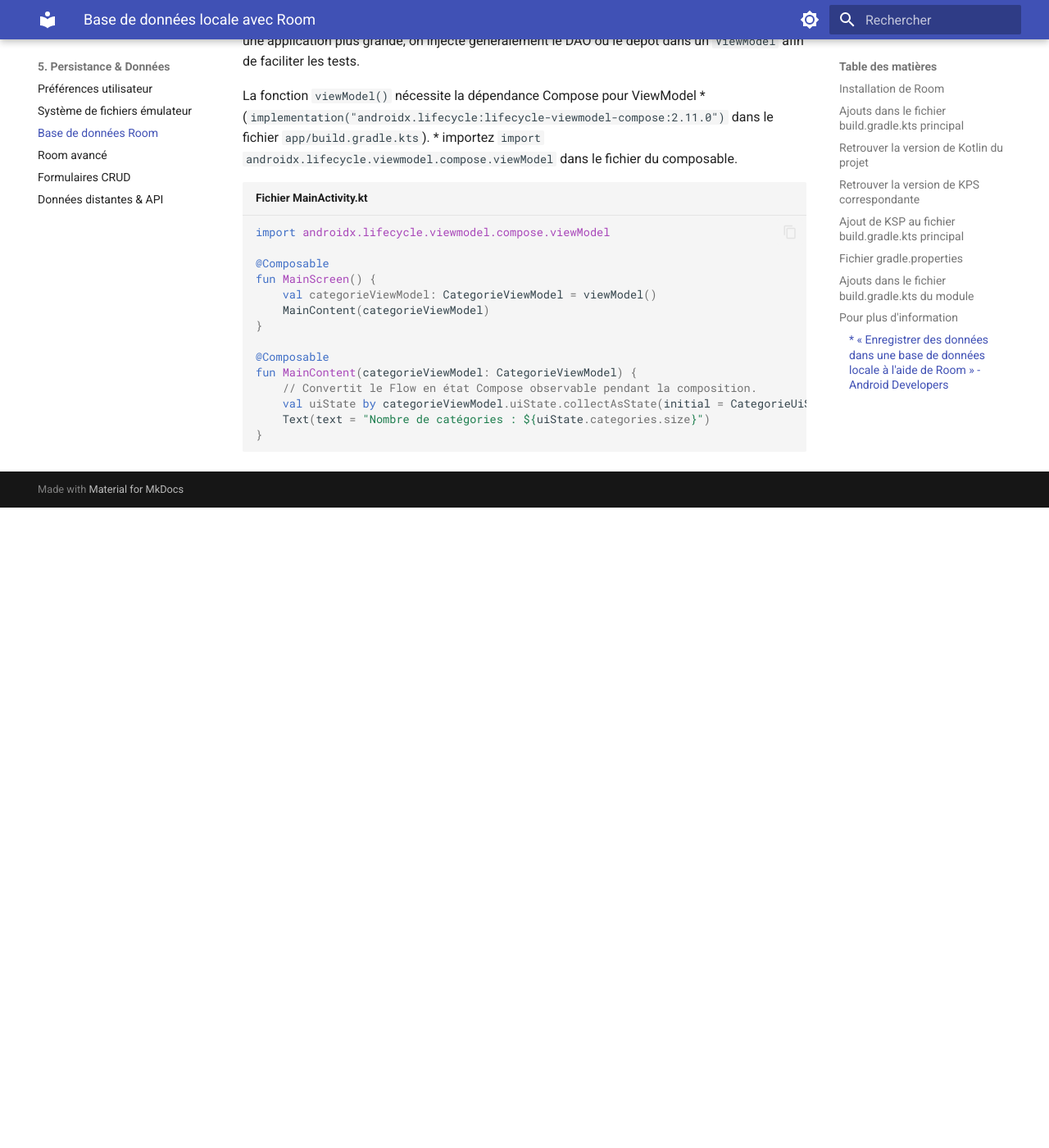
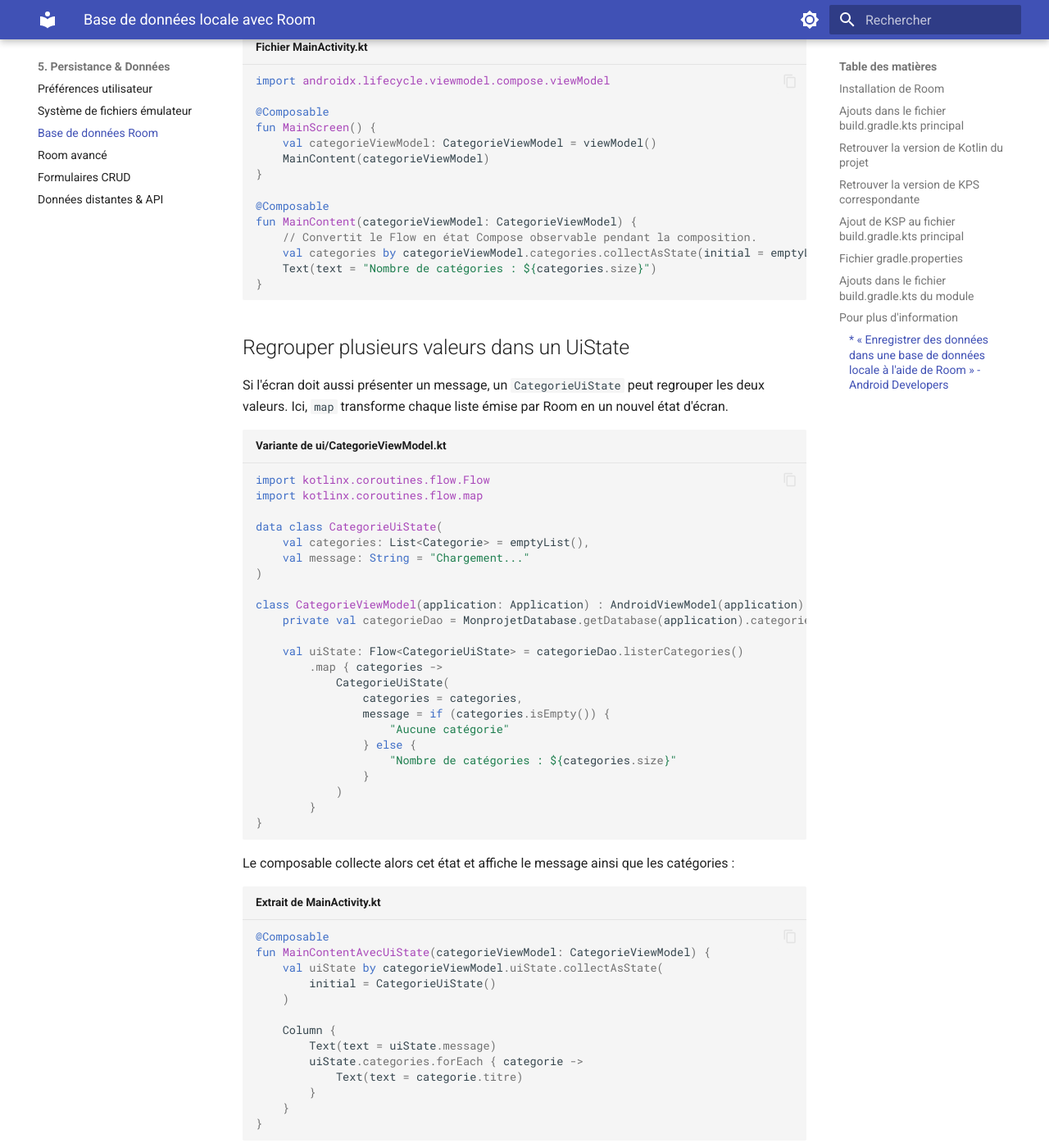
Before and after one commit to Apps-Mobiles-2-Victo/notes_de_cours, an MkDocs documentation site: the page built from docs/05-donnees-persistance/room-base-de-donnees.md, in a window 1280 px wide and 1400 px high, scrolled down 8364 px. Shown: the whole window at 82% size. Built offline with MkDocs 1.6.1 and Material for MkDocs 9.7.7, drawn with Linux system fonts in a browser that asks for light colours; before the commit the page ends 8983 px from its top, so only the background shows below that; some of the changed text lies outside the part shown.

Commit message:
Refactor CategorieViewModel to expose categories as Flow<List<Categorie>> and update documentation for UiState handling

````diff
--- a/docs/05-donnees-persistance/room-base-de-donnees.md
+++ b/docs/05-donnees-persistance/room-base-de-donnees.md
@@ -327,21 +327,18 @@
 `AndroidViewModel` est une variante de `ViewModel` qui reçoit l'objet `Application` dans son constructeur. Le contexte de l'application permet ici d'obtenir la base de données; il ne faut pas lui transmettre le contexte d'un composable, qui peut être recréé.
 
 
-Le DAO retourne un `Flow` pour la liste des catégories. Le ViewModel le transforme en `Flow<CategorieUiState>` avec `map`, puis Compose le collecte directement avec `collectAsState`. Il n'est pas nécessaire de le convertir en `StateFlow` avec `stateIn` lorsque Compose est son seul consommateur. Pour un état local qui ne dépend pas de Room, `mutableStateOf` suffit.
+Le DAO retourne un `Flow<List<Categorie>>`. Si l'écran n'a besoin que de la liste, le ViewModel peut exposer ce flux directement. Compose le collecte avec `collectAsState` et se met à jour lorsque Room émet une nouvelle liste.
 
 
 Les opérations d'écriture du DAO étant `suspend`, le ViewModel les appelle dans une coroutine.
 
 ```kotlin title="Fichier ui/CategorieViewModel.kt"
 import kotlinx.coroutines.flow.Flow
-import kotlinx.coroutines.flow.map
 
 class CategorieViewModel(application: Application) : AndroidViewModel(application) {
     // Récupère le DAO des catégories depuis l'instance de base de données Room.
     private val categorieDao = MonprojetDatabase.getDatabase(application).categorieDao()
-    // Chaque émission de Room devient un nouvel état d'écran.
-    val uiState: Flow<CategorieUiState> = categorieDao.listerCategories()
-        .map { categories -> CategorieUiState(categories) }
+    val categories: Flow<List<Categorie>> = categorieDao.listerCategories()
 
     fun insererCategorie(categorie: Categorie) = viewModelScope.launch {
         categorieDao.insererCategorie(categorie)
@@ -383,7 +376,60 @@
 @Composable
 fun MainContent(categorieViewModel: CategorieViewModel) {
     // Convertit le Flow en état Compose observable pendant la composition.
-    val uiState by categorieViewModel.uiState.collectAsState(initial = CategorieUiState())
-    Text(text = "Nombre de catégories : ${uiState.categories.size}")
+    val categories by categorieViewModel.categories.collectAsState(initial = emptyList())
+    Text(text = "Nombre de catégories : ${categories.size}")
 }
 ```
+
+
+## Regrouper plusieurs valeurs dans un UiState
+
+
+Si l'écran doit aussi présenter un message, un `CategorieUiState` peut regrouper les deux valeurs. Ici, `map` transforme chaque liste émise par Room en un nouvel état d'écran.
+
+
+```kotlin title="Variante de ui/CategorieViewModel.kt"
+import kotlinx.coroutines.flow.Flow
+import kotlinx.coroutines.flow.map
+
+data class CategorieUiState(
+    val categories: List<Categorie> = emptyList(),
+    val message: String = "Chargement..."
+)
+
+class CategorieViewModel(application: Application) : AndroidViewModel(application) {
+    private val categorieDao = MonprojetDatabase.getDatabase(application).categorieDao()
+
+    val uiState: Flow<CategorieUiState> = categorieDao.listerCategories()
+        .map { categories ->
+            CategorieUiState(
+                categories = categories,
+                message = if (categories.isEmpty()) {
+                    "Aucune catégorie"
+                } else {
+                    "Nombre de catégories : ${categories.size}"
+                }
+            )
+        }
+}
+```
+
+
+Le composable collecte alors cet état et affiche le message ainsi que les catégories :
+
+
+```kotlin title="Extrait de MainActivity.kt"
+@Composable
+fun MainContentAvecUiState(categorieViewModel: CategorieViewModel) {
+    val uiState by categorieViewModel.uiState.collectAsState(
+        initial = CategorieUiState()
+    )
+
+    Column {
+        Text(text = uiState.message)
+        uiState.categories.forEach { categorie ->
+            Text(text = categorie.titre)
+        }
+    }
+}
+```
````
Also changed, not shown: other parts of docs/05-donnees-persistance/room-base-de-donnees.md (+0 -4 lines).
